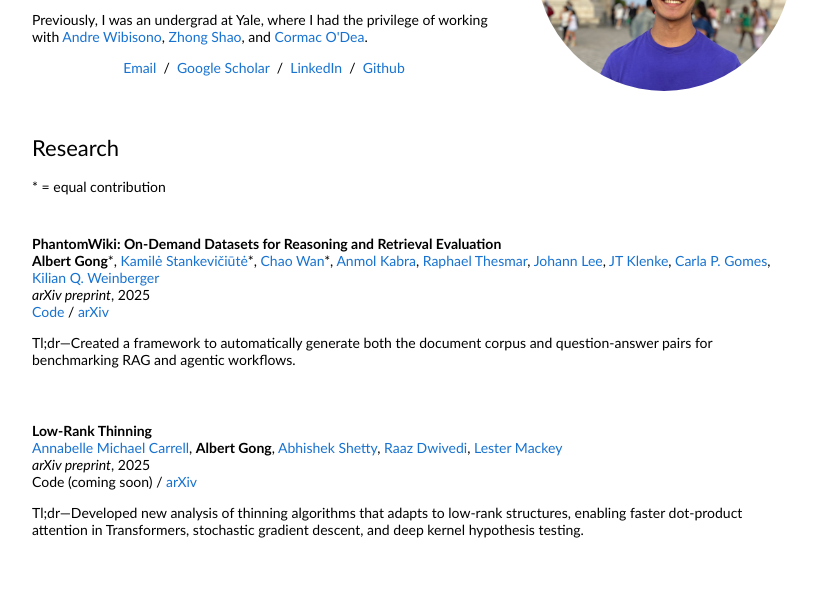
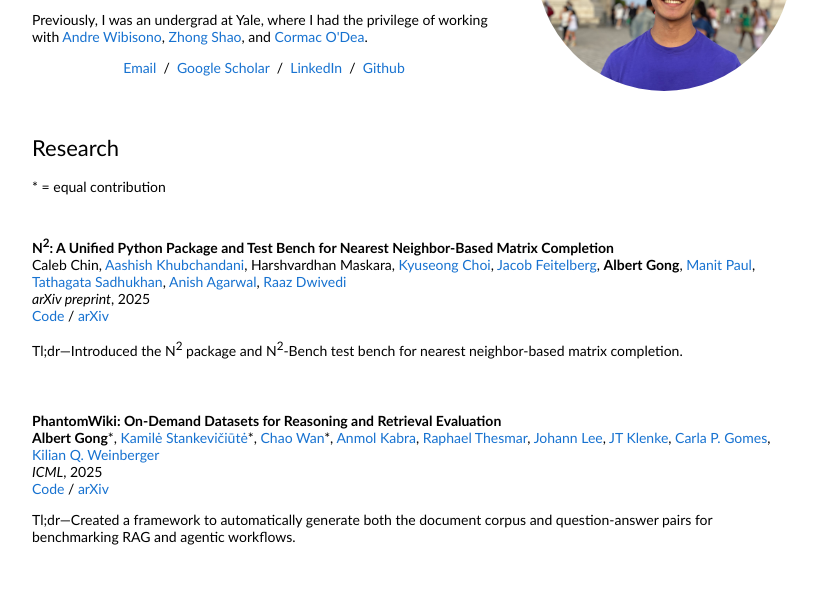
Before and after one commit to albertgong1/albertgong1.github.io, a plain HTML site: page index.html in a window 1280 px wide. Shown: the part 193-782 px from the top of the page, without its empty margins (228-1051 px from the left). Drawn offline with Linux system fonts and the light colour scheme.

Commit message:
updated publications

```diff
--- a/index.html
+++ b/index.html
@@ -55,6 +55,33 @@
           <table style="width:100%;border:0px;border-spacing:0px;border-collapse:separate;margin-right:auto;margin-left:auto;"><tbody>
             <tr onmouseout="ever_stop()" onmouseover="ever_start()">
               <td style="padding:20px;width:75%;vertical-align:middle">
+              <span class="papertitle">N<sup>2</sup>: A Unified Python Package and Test Bench for Nearest Neighbor-Based Matrix Completion</span>
+                <br>
+                Caleb Chin,
+                <a href="https://aashish.tech">Aashish Khubchandani</a>,
+                Harshvardhan Maskara,
+                <a href="https://kyuseongchoi5.github.io">Kyuseong Choi</a>,
+                <a href="https://jacobf18.github.io">Jacob Feitelberg</a>,
+                <strong>Albert Gong</strong>,
+                <a href="https://scholar.google.com/citations?user=sR3rcjAAAAAJ&hl=en">Manit Paul</a>,
+                <a href="https://scholar.google.com/citations?user=HdLuMawAAAAJ&hl=en">Tathagata Sadhukhan</a>,
+                <a href="https://sites.google.com/view/anishagarwal/home">Anish Agarwal</a>,
+                <a href="https://raazdwivedi.github.io">Raaz Dwivedi</a>
+                <br>
+                <em>arXiv preprint</em>, 2025
+                <br>
+                <a href="https://github.com/aashish-khub/NearestNeighbors">Code</a>
+                /
+                <a href="https://arxiv.org/abs/2506.04166">arXiv</a>
+                <!-- <p></p> -->
+                <p>
+                Tl;dr—Introduced the N<sup>2</sup> package and N<sup>2</sup>-Bench test bench for nearest neighbor-based matrix completion.
+                </p>
+              </td>
+            </tr>
+
+            <tr onmouseout="ever_stop()" onmouseover="ever_start()">
+              <td style="padding:20px;width:75%;vertical-align:middle">
                 <!-- <a href="https://ever.github.io/"> -->
               <span class="papertitle">PhantomWiki: On-Demand Datasets for Reasoning and Retrieval Evaluation</span>
                 <!-- </a> -->
@@ -69,7 +96,7 @@
                 <a href="https://www.cs.cornell.edu/gomes/">Carla P. Gomes</a>,
                 <a href="https://www.cs.cornell.edu/~kilian/">Kilian Q. Weinberger</a>
                 <br>
-                <em>arXiv preprint</em>, 2025
+                <em>ICML</em>, 2025
                 <br>
                 <a href="https://github.com/kilian-group/phantom-wiki">Code</a>
                 /
@@ -93,14 +120,14 @@
                 <a href="https://raazdwivedi.github.io">Raaz Dwivedi</a>,
                 <a href="https://stanford.edu/~lmackey/">Lester Mackey</a>
                 <br>
-                <em>arXiv preprint</em>, 2025
+                <em>ICML</em>, 2025
                 <br>
-                Code (coming soon)
+                Code (see below)
                 /
                 <a href="https://arxiv.org/abs/2502.12063">arXiv</a>
                 <!-- <p></p> -->
                 <p>
-                Tl;dr—Developed new analysis of thinning algorithms that adapts to low-rank structures, enabling faster dot-product attention in Transformers, stochastic gradient descent, and deep kernel hypothesis testing.
+                Tl;dr—Developed new analysis of thinning algorithms that adapts to low-rank structures, enabling faster dot-product attention in Transformers (<a href="https://github.com/microsoft/thinformer">Thinformer</a>), stochastic gradient descent (<a href="https://github.com/microsoft/khsgd">KH-SGD</a>), and deep kernel hypothesis testing (<a href="https://github.com/microsoft/deepctt">DeepCTT</a>).
                 </p>
               </td>
             </tr>
```
